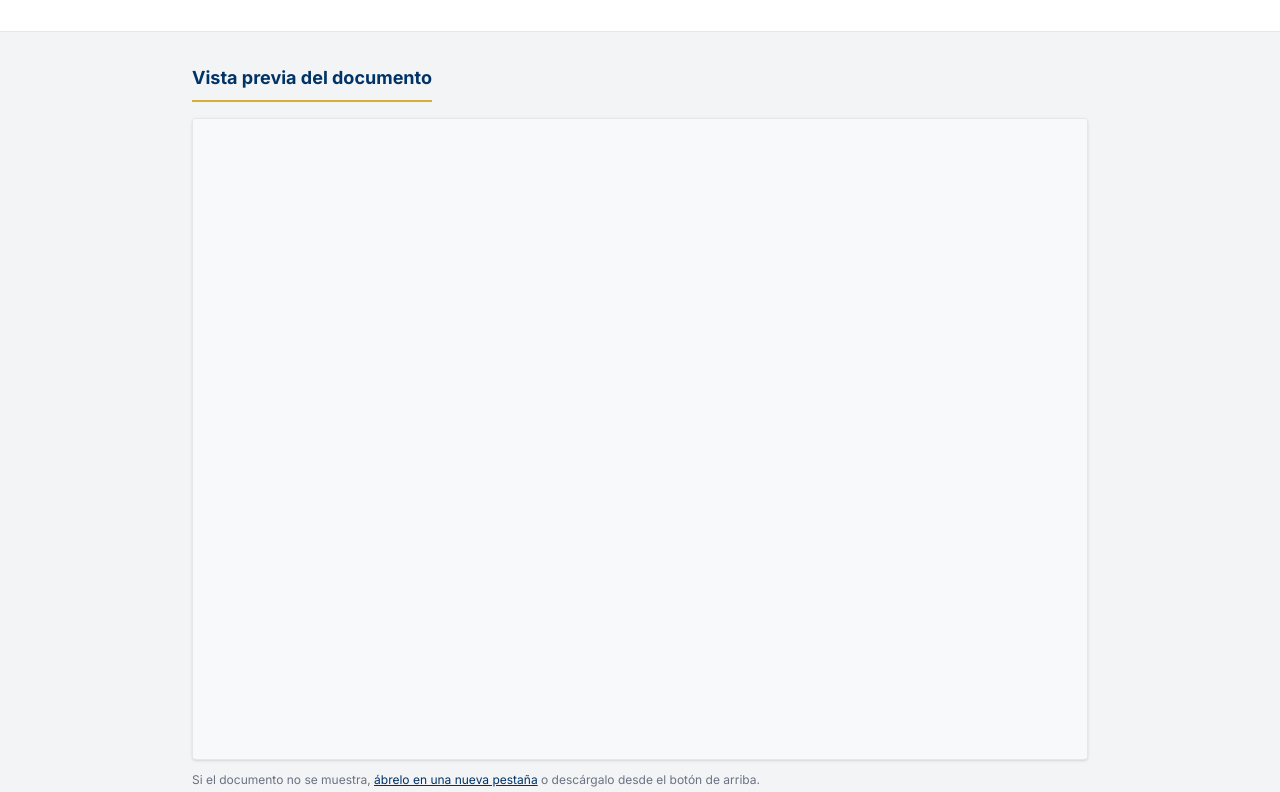
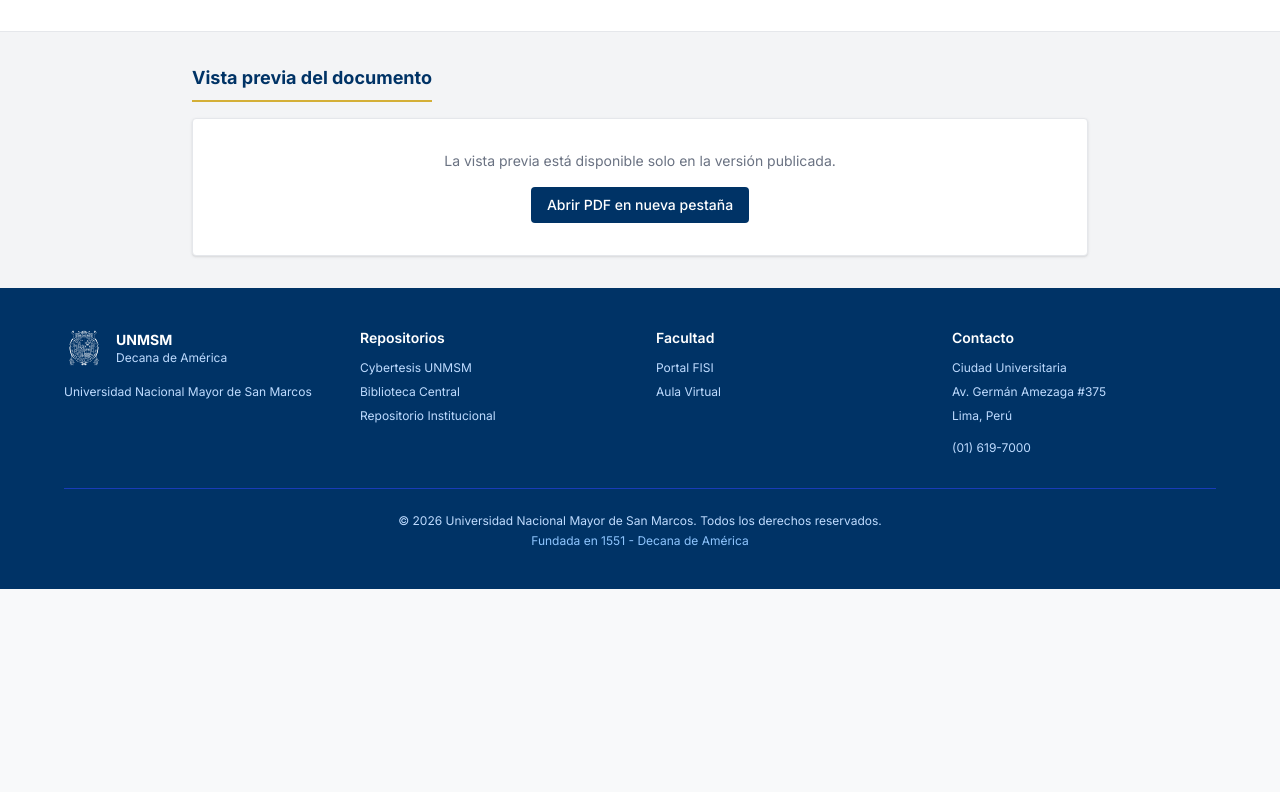
Before and after one commit to DanielTrivenoW/tesis-unmsm, a React (Vite) app: page / in a window 1280 px wide. Shown: the part 1428-2220 px from the top of the page. After the commit the page ends 2017 px from the top, so only its background shows below. Built offline with nearby package versions, Linux system fonts and the light colour scheme.

Commit message:
use google docs viewer in production to bypass pdf.js incompatibility

```diff
--- a/src/components/PDFViewer.tsx
+++ b/src/components/PDFViewer.tsx
@@ -2,34 +2,67 @@
   pdfUrl: string
 }
 
+const IS_PROD = import.meta.env.PROD
+
 const PDFViewer = ({ pdfUrl }: PDFViewerProps) => {
-  return (
+  const section = (children: React.ReactNode) => (
     <section className="bg-gray-100 w-full border-t border-gray-200">
       <div className="w-full px-4 sm:px-6 lg:px-8 py-6 sm:py-8">
         <div className="max-w-4xl mx-auto">
           <h2 className="text-base sm:text-lg font-bold text-[#003366] mb-4 pb-2 border-b-2 border-[#D4AF37] inline-block">
             Vista previa del documento
           </h2>
+          {children}
+        </div>
+      </div>
+    </section>
+  )
 
+  if (!IS_PROD) {
+    return section(
+      <div className="bg-white rounded border border-gray-200 p-8 text-center shadow-sm">
+        <p className="text-gray-500 text-sm mb-4">
+          La vista previa está disponible solo en la versión publicada.
+        </p>
+        <a
+          href={pdfUrl}
+          target="_blank"
+          rel="noopener noreferrer"
+          className="inline-flex items-center gap-2 bg-[#003366] text-white px-4 py-2 rounded text-sm font-medium hover:bg-[#004080] transition"
+        >
+          Abrir PDF en nueva pestaña
+        </a>
+      </div>
+    )
+  }
+
+  const absolutePdfUrl = `${window.location.origin}${pdfUrl}`
+  const googleViewerSrc = `https://docs.google.com/viewer?url=${encodeURIComponent(absolutePdfUrl)}&embedded=true`
+
+  return section(
+    <>
       <div className="bg-white rounded border border-gray-200 overflow-hidden shadow-sm">
         <iframe
-              src={pdfUrl}
+          src={googleViewerSrc}
           title="Vista previa de la tesis"
           className="w-full border-0"
           style={{ height: '80vh', minHeight: '500px' }}
         />
       </div>
-
       <p className="mt-3 text-xs text-gray-500">
-            Si el documento no se muestra,{' '}
-            <a href={pdfUrl} target="_blank" rel="noopener noreferrer" className="text-[#003366] underline">
+        Si el documento no carga,{' '}
+        <a
+          href={pdfUrl}
+          target="_blank"
+          rel="noopener noreferrer"
+          className="text-[#003366] underline"
+        >
           ábrelo en una nueva pestaña
         </a>
-            {' '}o descárgalo desde el botón de arriba.
+        {' '}o descárgalo con el botón de arriba.
+        {' '}Si al descargarlo aparece en blanco, ábrelo con Adobe Acrobat u otro lector de PDF, no con el navegador.
       </p>
-        </div>
-      </div>
-    </section>
+    </>
   )
 }
 
```
Lines whose indentation alone changed are shown as unchanged.
